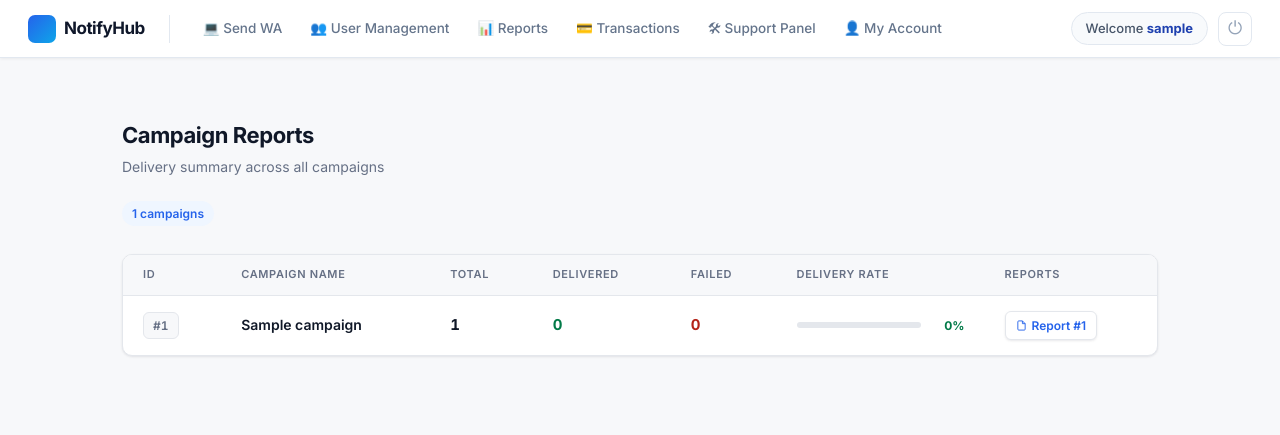
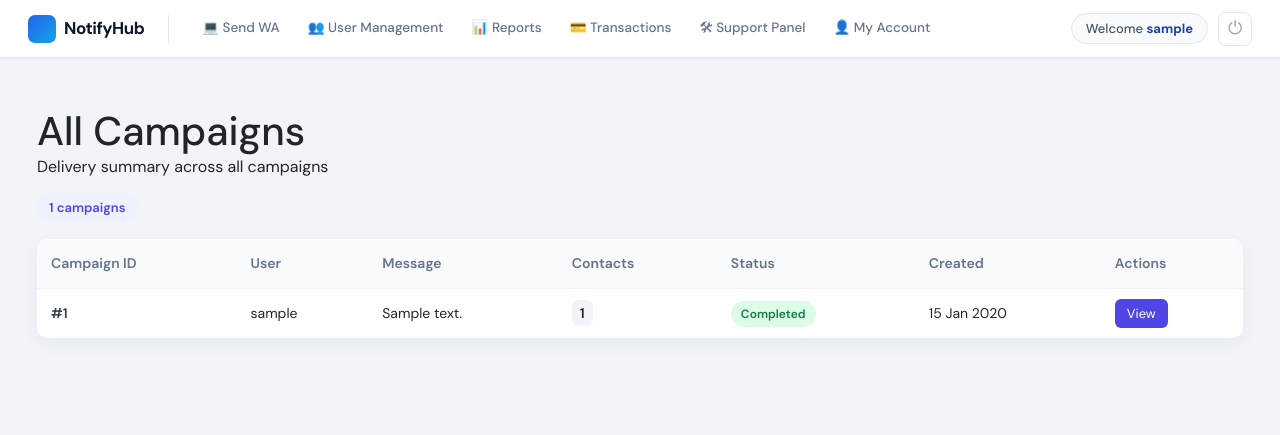
Before and after one commit to simma3517/Bulk_Messenger, a Django app: page /reports/my-reports/ in a window 1280 px wide. Shown: the top 435 px of the page. Run offline with Django 5.2, Linux system fonts and the light colour scheme; a user stored in the database is signed in; tables that the repository leaves empty hold one stand-in row (values such as "Sample post").

Commit message:
Updated campaign reports UI layout

```diff
--- a/accounts/views.py
+++ b/accounts/views.py
@@ -95,7 +95,7 @@ def dashboard_view(request):
         transaction_type="CREDIT"
     ).aggregate(total=Sum("amount"))["total"] or 0
 
-    credit_used = debit - credit
+    credit_used = credit-debit
 
     context = {
         "total_submitted": total_submitted,
--- a/sms_panel/settings.py
+++ b/sms_panel/settings.py
@@ -142,5 +142,6 @@ AUTH_USER_MODEL = 'accounts.User'
 
 # WhatsApp API Settings
 # WhatsApp API Settings
-WA_BASE_URL = "http://waap.pt1.in"
-WA_API_KEY = "VCbR2r5fKIDyp4R1NPo3oruTcGpnBDk4lQ10sugg531ffcb6"
+WA_BASE_URL = "https://cloud.textonitsolutions.com/api/send"
+WA_INSTANCE_ID = "699C683C3BDC6"
+WA_ACCESS_TOKEN = "660f1622e1665"
--- a/templates/reports/reports_page.html
+++ b/templates/reports/reports_page.html
@@ -1,300 +1,83 @@
 {% extends "base.html" %}
+{% load static %}
+
 {% block content %}
-
-<style>
-  @import url('https://fonts.googleapis.com/css2?family=Inter:wght@400;500;600;700&display=swap');
-
-  :root {
-    --bg: #f7f8fa;
-    --white: #ffffff;
-    --border: #e4e7ec;
-    --text: #101828;
-    --text-sub: #667085;
-    --accent: #2563eb;
-    --accent-light: #eff6ff;
-    --green: #027a48;
-    --green-bg: #ecfdf3;
-    --red: #b42318;
-    --red-bg: #fef3f2;
-    --yellow: #b54708;
-    --yellow-bg: #fffaeb;
-    --radius: 10px;
-    --shadow-sm: 0 1px 3px rgba(16,24,40,.06), 0 1px 2px rgba(16,24,40,.04);
-    --shadow: 0 4px 8px -2px rgba(16,24,40,.08), 0 2px 4px -2px rgba(16,24,40,.04);
-  }
-
-  * { box-sizing: border-box; margin: 0; padding: 0; }
-
-  body {
-    background: var(--bg);
-    color: var(--text);
-    font-family: 'Inter', sans-serif;
-    font-size: 14px;
-    line-height: 1.6;
-    -webkit-font-smoothing: antialiased;
-  }
-
-  .page {
-    max-width: 1100px;
-    margin: 0 auto;
-    padding: 40px 32px 80px;
-  }
-
-  /* ── Page header ── */
-  .page-header {
-    display: flex;
-    align-items: center;
-    justify-content: space-between;
-    margin-bottom: 28px;
-    gap: 16px;
-    flex-wrap: wrap;
-  }
-
-  .page-header__left h1 {
-    font-size: 22px;
-    font-weight: 700;
-    color: var(--text);
-    letter-spacing: -.02em;
-  }
-
-  .page-header__left p {
-    font-size: 14px;
-    color: var(--text-sub);
-    margin-top: 2px;
-  }
-
-  .badge-count {
-    background: var(--accent-light);
-    color: var(--accent);
-    font-size: 12px;
-    font-weight: 600;
-    padding: 3px 10px;
-    border-radius: 99px;
-    display: inline-block;
-    margin-top: 6px;
-  }
-
-  /* ── Table card ── */
-  .table-card {
-    background: var(--white);
-    border: 1px solid var(--border);
-    border-radius: var(--radius);
-    box-shadow: var(--shadow-sm);
-    overflow: hidden;
-  }
-
-  table {
-    width: 100%;
-    border-collapse: collapse;
-  }
-
-  thead tr {
-    background: var(--bg);
-    border-bottom: 1px solid var(--border);
-  }
-
-  th {
-    padding: 11px 20px;
-    font-size: 11px;
-    font-weight: 600;
-    text-transform: uppercase;
-    letter-spacing: .06em;
-    color: var(--text-sub);
-    text-align: left;
-    white-space: nowrap;
-  }
-
-  tbody tr {
-    border-bottom: 1px solid var(--border);
-    transition: background .12s;
-  }
-  tbody tr:last-child { border-bottom: none; }
-  tbody tr:hover { background: #fafbfc; }
-
-  td {
-    padding: 15px 20px;
-    font-size: 14px;
-    color: var(--text);
-    vertical-align: middle;
-  }
-
-  /* ID */
-  .td-id {
-    font-size: 12px;
-    font-weight: 600;
-    color: var(--text-sub);
-    background: var(--bg);
-    padding: 3px 9px;
-    border-radius: 6px;
-    border: 1px solid var(--border);
-    display: inline-block;
-    font-variant-numeric: tabular-nums;
-  }
-
-  /* Name */
-  .td-name {
-    font-weight: 600;
-    color: var(--text);
-    font-size: 14px;
-  }
-
-  /* Stats */
-  .td-stat {
-    font-size: 15px;
-    font-weight: 700;
-    font-variant-numeric: tabular-nums;
-  }
-  .td-stat.total     { color: var(--text); }
-  .td-stat.delivered { color: var(--green); }
-  .td-stat.failed    { color: var(--red); }
-
-  /* Rate bar */
-  .rate-cell {
-    display: flex;
-    align-items: center;
-    gap: 10px;
-    min-width: 120px;
-  }
-  .rate-bar {
-    flex: 1;
-    height: 6px;
-    background: var(--border);
-    border-radius: 99px;
-    overflow: hidden;
-  }
-  .rate-bar-fill {
-    height: 100%;
-    background: #16a34a;
-    border-radius: 99px;
-  }
-  .rate-pct {
-    font-size: 12px;
-    font-weight: 700;
-    color: var(--green);
-    min-width: 34px;
-    text-align: right;
-  }
-
-  /* Status badges */
-  .badge {
-    display: inline-flex;
-    align-items: center;
-    gap: 5px;
-    padding: 3px 10px;
-    border-radius: 99px;
-    font-size: 12px;
-    font-weight: 600;
-  }
-  .badge::before {
-    content: '';
-    width: 6px; height: 6px;
-    border-radius: 50%;
-    flex-shrink: 0;
-  }
-  .badge-green  { background: var(--green-bg);  color: var(--green);  }
-  .badge-green::before  { background: #12b76a; }
-  .badge-red    { background: var(--red-bg);    color: var(--red);    }
-  .badge-red::before    { background: #f04438; }
-
-  /* Report links */
-  .report-links { display: flex; flex-wrap: wrap; gap: 6px; }
-  .report-link {
-    display: inline-flex;
-    align-items: center;
-    gap: 5px;
-    padding: 4px 10px;
-    border-radius: 6px;
-    border: 1px solid var(--border);
-    background: var(--white);
-    color: var(--accent);
-    font-size: 12px;
-    font-weight: 600;
-    text-decoration: none;
-    transition: border-color .15s, background .15s;
-    box-shadow: var(--shadow-sm);
-  }
-  .report-link:hover {
-    border-color: var(--accent);
-    background: var(--accent-light);
-  }
-  .no-report {
-    color: var(--text-sub);
-    font-size: 13px;
-  }
-
-  /* Empty */
-  .empty-row td {
-    padding: 48px 20px;
-    text-align: center;
-    color: var(--text-sub);
-    font-size: 14px;
-  }
-</style>
 
 <div class="page">
 
   <!-- Header -->
   <div class="page-header">
     <div class="page-header__left">
-      <h1>Campaign Reports</h1>
+      <h1>All Campaigns</h1>
       <p>Delivery summary across all campaigns</p>
       <span class="badge-count">{{ campaigns|length }} campaigns</span>
     </div>
   </div>
 
-  <!-- Table -->
+  <!-- Table Card -->
   <div class="table-card">
     <table>
       <thead>
         <tr>
-          <th>ID</th>
-          <th>Campaign Name</th>
-          <th>Total</th>
-          <th>Delivered</th>
-          <th>Failed</th>
-          <th>Delivery Rate</th>
-          <th>Reports</th>
+          <th>Campaign ID</th>
+          <th>User</th>
+          <th>Message</th>
+          <th>Contacts</th>
+          <th>Status</th>
+          <th>Created</th>
+          <th>Actions</th>
         </tr>
       </thead>
+
       <tbody>
         {% for campaign in campaigns %}
         <tr>
-          <td><span class="td-id">#{{ campaign.id }}</span></td>
-          <td><span class="td-name">{{ campaign.name }}</span></td>
-          <td><span class="td-stat total">{{ campaign.total_count }}</span></td>
-          <td><span class="td-stat delivered">{{ campaign.delivered_count }}</span></td>
-          <td><span class="td-stat failed">{{ campaign.failed_count }}</span></td>
           <td>
-            {% if campaign.total_count > 0 %}
-              {% widthratio campaign.delivered_count campaign.total_count 100 as rate %}
-              <div class="rate-cell">
-                <div class="rate-bar">
-                  <div class="rate-bar-fill" style="width: {{ rate }}%"></div>
-                </div>
-                <span class="rate-pct">{{ rate }}%</span>
-              </div>
+            <span class="td-id">
+              #{{ campaign.id }}
+            </span>
+          </td>
+
+          <td>{{ campaign.user.username }}</td>
+
+          <td>
+            {{ campaign.message|truncatechars:30 }}
+          </td>
+
+          <td>
+            <span class="contact-count">
+              {{ campaign.total_count }}
+            </span>
+          </td>
+
+          <td>
+            {% if campaign.status == "COMPLETED" %}
+              <span class="status completed">Completed</span>
+            {% elif campaign.status == "PARTIAL" %}
+              <span class="status partial">Partial</span>
+            {% elif campaign.status == "FAILED" %}
+              <span class="status failed">Failed</span>
             {% else %}
-              <span class="no-report">—</span>
+              <span class="status pending">Pending</span>
             {% endif %}
           </td>
+
           <td>
-            {% if campaign.reports.all %}
-              <div class="report-links">
-                {% for report in campaign.reports.all %}
-                <a href="{{ report.report_file.url }}" target="_blank" class="report-link">
-                  <svg width="11" height="11" fill="none" stroke="currentColor" stroke-width="2" viewBox="0 0 24 24"><path d="M14 2H6a2 2 0 0 0-2 2v16a2 2 0 0 0 2 2h12a2 2 0 0 0 2-2V8z"/><polyline points="14 2 14 8 20 8"/></svg>
-                  Report #{{ report.id }}
-                </a>
-                {% endfor %}
-              </div>
-            {% else %}
-              <span class="no-report">No reports</span>
-            {% endif %}
+            {{ campaign.created_at|date:"d M Y" }}
+          </td>
+
+          <td>
+            <a href="{% url 'campaign_detail' campaign.id %}" class="view-btn">
+              View
+            </a>
           </td>
         </tr>
+
         {% empty %}
         <tr class="empty-row">
-          <td colspan="7">No campaigns found.</td>
+          <td colspan="7">
+            No campaigns found.
+          </td>
         </tr>
         {% endfor %}
       </tbody>
@@ -303,4 +86,120 @@
 
 </div>
 
+<style>
+
+.page {
+  padding: 25px;
+}
+
+.page-header {
+  display: flex;
+  justify-content: space-between;
+  align-items: center;
+  margin-bottom: 20px;
+}
+
+.page-header h1 {
+  margin: 0;
+}
+
+.badge-count {
+  background: #eef2ff;
+  color: #4f46e5;
+  padding: 6px 12px;
+  border-radius: 20px;
+  font-size: 13px;
+  font-weight: 600;
+}
+
+.table-card {
+  background: #fff;
+  border-radius: 10px;
+  box-shadow: 0 5px 20px rgba(0,0,0,0.05);
+  overflow-x: auto;
+}
+
+table {
+  width: 100%;
+  border-collapse: collapse;
+}
+
+thead {
+  background: #f8fafc;
+}
+
+th {
+  padding: 14px;
+  text-align: left;
+  font-size: 14px;
+  color: #64748b;
+  font-weight: 600;
+}
+
+td {
+  padding: 14px;
+  border-top: 1px solid #f1f5f9;
+  font-size: 14px;
+}
+
+.td-id {
+  font-weight: 600;
+  color: #334155;
+}
+
+.contact-count {
+  background: #f1f5f9;
+  padding: 4px 8px;
+  border-radius: 6px;
+  font-weight: 600;
+}
+
+.status {
+  padding: 5px 10px;
+  border-radius: 20px;
+  font-size: 12px;
+  font-weight: 600;
+}
+
+.status.completed {
+  background: #dcfce7;
+  color: #15803d;
+}
+
+.status.partial {
+  background: #fef9c3;
+  color: #a16207;
+}
+
+.status.failed {
+  background: #fee2e2;
+  color: #b91c1c;
+}
+
+.status.pending {
+  background: #e2e8f0;
+  color: #475569;
+}
+
+.view-btn {
+  padding: 6px 12px;
+  background: #4f46e5;
+  color: #fff;
+  border-radius: 6px;
+  text-decoration: none;
+  font-size: 13px;
+}
+
+.view-btn:hover {
+  background: #4338ca;
+}
+
+.empty-row td {
+  text-align: center;
+  padding: 30px;
+  color: #94a3b8;
+}
+
+</style>
+
 {% endblock %}
```
Also changed, not shown: campaigns/views.py (+102 -113 lines), media/campaign_media/1970-dodge-charger-fast-and-furious-2009-2JP6FB2.jpeg (added), media/campaign_media/1970-dodge-charger-fast-and-furious-2009-2JP6FB2_SF12ugQ.jpeg (added), media/campaign_media/1970-dodge-charger-fast-and-furious-2009-2JP6FB2_Xso2m1C.jpeg (added), media/campaign_media/1970-dodge-charger-fast-and-furious-2009-2JP6FB2_ZC965E6.jpeg (added), media/campaign_media/1970-dodge-charger-fast-and-furious-2009-2JP6FB2_ZHaTVN5.jpeg (added), media/campaign_media/1970-dodge-charger-fast-and-furious-2009-2JP6FB2_zcrTqKw.jpeg (added), media/campaign_media/WhatsApp_Image_2025-12-16_at_13.29.58.jpeg (added), media/campaign_media/bat_4d0E57o.jpg (added), media/campaign_media/bat_dP2q3Nk.jpg (added), media/campaign_media/bat_lZGrGpT.jpg (added), media/campaign_media/drr.jpg (added).
